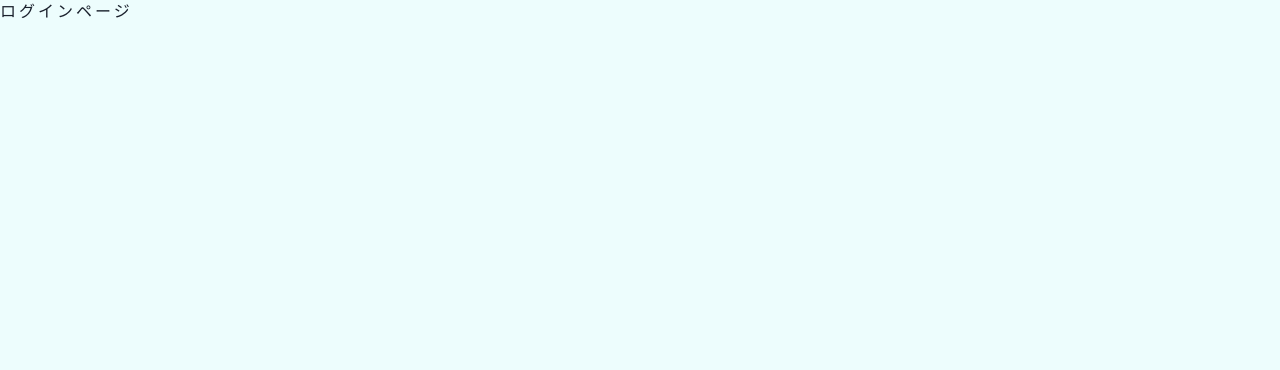
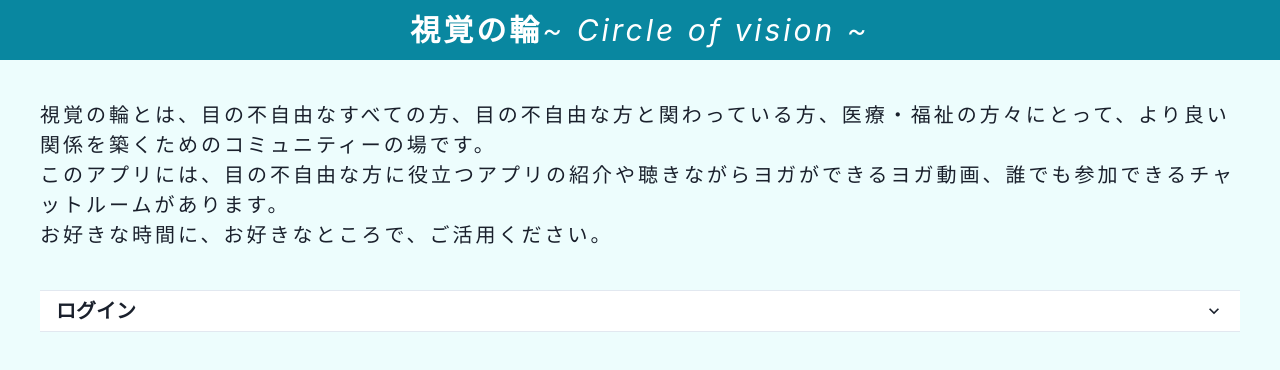
Before and after one commit to baf8008/circle_vision_app, a React (Create React App) app: page / in a window 1280 px wide. Shown: the top 370 px of the page. Built offline with nearby package versions, Linux system fonts and the light colour scheme.

Commit message:
ログイン画面（レイアウト、ログインフォーム）を実装

```diff
--- a/src/components/pages/Login.tsx
+++ b/src/components/pages/Login.tsx
@@ -1,5 +1,115 @@
-import { VFC, memo } from 'react';
+import { VFC, memo, useState, useCallback } from 'react';
+import { useHistory } from 'react-router-dom';
+
+import {
+	Accordion,
+	AccordionButton,
+	AccordionIcon,
+	AccordionItem,
+	AccordionPanel,
+	Box,
+	Button,
+	Flex,
+	Heading,
+	Input,
+	InputGroup,
+	InputLeftElement,
+	InputRightElement,
+	Text,
+	Link,
+} from '@chakra-ui/react';
+import { EmailIcon, UnlockIcon, ViewIcon, ViewOffIcon } from '@chakra-ui/icons';
+
+import { PrimaryButton } from '../atoms/button/PrimaryButton';
 
 export const Login: VFC = memo(() => {
-	return <p>ログインページ</p>;
+	const [show, setShow] = useState(false);
+	const handleClickPassword = useCallback(
+		() => setShow(!show),
+		[show, setShow]
+	);
+
+	const history = useHistory();
+	const onClickLogin = useCallback(() => history.push('/home'), [history]);
+	const handleClickSignUp = useCallback(
+		() => history.push('/signup'),
+		[history]
+	);
+
+	return (
+		<>
+			<Flex align='center' justify='center' bg='cyan.700'>
+				<Heading
+					as='h1'
+					fontSize={{ base: 'xl', md: '3xl' }}
+					py={3}
+					color='white'
+				>
+					視覚の輪
+					<span
+						style={{
+							fontStyle: 'italic',
+							fontWeight: 'normal',
+						}}
+					>
+						~ Circle of vision ~
+					</span>
+				</Heading>
+			</Flex>
+			<Flex align='center' justify='center' m={{ base: '5', md: '10' }}>
+				<Text fontSize={{ base: 'md', md: 'xl' }}>
+					視覚の輪とは、目の不自由なすべての方、目の不自由な方と関わっている方、医療・福祉の方々にとって、より良い関係を築くためのコミュニティーの場です。
+					<br />
+					このアプリには、目の不自由な方に役立つアプリの紹介や聴きながらヨガができるヨガ動画、誰でも参加できるチャットルームがあります。
+					<br />
+					お好きな時間に、お好きなところで、ご活用ください。
+				</Text>
+			</Flex>
+			<Accordion allowMultiple px={{ base: '5', md: '10' }}>
+				<AccordionItem bg='white'>
+					<AccordionButton>
+						<Box flex='1' textAlign='left'>
+							<Heading as='h1' size='md'>
+								ログイン
+							</Heading>
+						</Box>
+						<AccordionIcon />
+					</AccordionButton>
+					<AccordionPanel pb={4}>
+						<Flex align='center' justify='space-between' direction='column'>
+							<InputGroup>
+								<InputLeftElement
+									pointerEvents='none'
+									children={<EmailIcon color='gray.300' />}
+								/>
+								<Input variant='flushed' placeholder='メールアドレス' mb={4} />
+							</InputGroup>
+							<InputGroup>
+								<InputLeftElement
+									pointerEvents='none'
+									children={<UnlockIcon color='gray.300' />}
+								/>
+								<Input
+									variant='flushed'
+									type={show ? 'text' : 'password'}
+									placeholder='パスワード'
+									mb={4}
+								/>
+								<InputRightElement width='4.5rem'>
+									<Button size='sm' onClick={handleClickPassword}>
+										{show ? <ViewOffIcon /> : <ViewIcon />}
+									</Button>
+								</InputRightElement>
+							</InputGroup>
+							<PrimaryButton onClick={onClickLogin}>ログイン</PrimaryButton>
+							<br />
+							<Link onClick={handleClickSignUp}>
+								アカウントをお持ちでない方
+							</Link>
+						</Flex>
+					</AccordionPanel>
+				</AccordionItem>
+			</Accordion>
+		</>
+	);
 });
```
